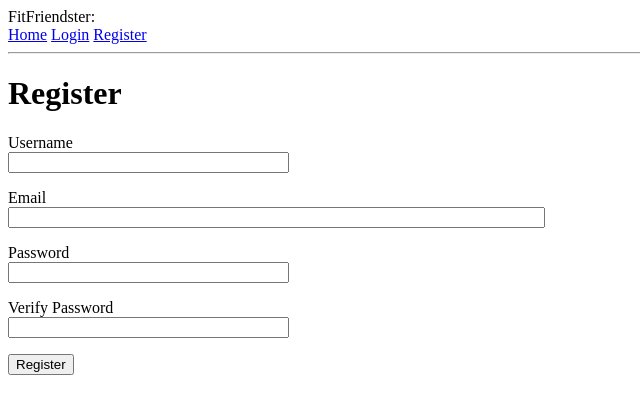
After one commit to brandonlum/fitfriendster-backend, a Flask app: page /register in a window 1280 px wide. The commit adds this page. Shown: the top 414 px of the page, without its empty margins (0-640 px from the left). Run offline with Flask 2, Linux system fonts and the light colour scheme.

Commit message:
Added ability to login, register, and logout

```diff
--- a/app/forms.py
+++ b/app/forms.py
@@ -1,9 +1,28 @@
 from flask_wtf import FlaskForm
 from wtforms import StringField, PasswordField, BooleanField, SubmitField
-from wtforms.validators import DataRequired
+from wtforms.validators import DataRequired, ValidationError, Email, EqualTo
+from app.models import User
 
 class LoginForm(FlaskForm):
     username = StringField('Username', validators=[DataRequired()])
     password = PasswordField('Password', validators=[DataRequired()])
     remember_me = BooleanField('Remember Me')
     submit = SubmitField('Sign In')
+
+
+class RegistrationForm(FlaskForm):
+    username = StringField('Username', validators=[DataRequired()])
+    email = StringField('Email', validators=[DataRequired(), Email()])
+    password = PasswordField('Password', validators=[DataRequired()])
+    password2 = PasswordField('Verify Password', validators=[DataRequired(), EqualTo('password')])
+    submit = SubmitField('Register')
+
+    def validate_username(self, username):
+        user = User.query.filter_by(username=username.data).first()
+        if user is not None:
+            raise ValidationError('Username taken')
+
+    def validate_email(self, email):
+        user = User.query.filter_by(email=email.data).first()
+        if user is not None:
+            raise ValidationError('Email already used')
--- a/app/models.py
+++ b/app/models.py
@@ -6,6 +6,8 @@ from flask_login import UserMixin
 class User(UserMixin, db.Model):
     id = db.Column(db.Integer, primary_key=True)
     username = db.Column(db.String(64), index=True, unique=True)
+    first_name = db.Column(db.String(32))
+    last_name = db.Column(db.String(32))
     email = db.Column(db.String(64), index=True, unique=True)
     password_hash = db.Column(db.String(128))
     active = db.Column(db.Boolean)
--- a/app/routes.py
+++ b/app/routes.py
@@ -1,6 +1,6 @@
 from flask import render_template, flash, redirect, url_for, request
-from app import app
-from app.forms import LoginForm
+from app import app, db
+from app.forms import LoginForm, RegistrationForm
 from flask_login import current_user, login_user, logout_user, login_required
 from app.models import User
 from werkzeug.urls import url_parse
@@ -36,10 +36,10 @@ def login():
             return redirect(url_for('login'))
         login_user(user, remember=form.remember_me.data)
         next_page = request.args.get('next')
-        if not next_page or url_parse(next_page).netlock != '':
+        if not next_page or url_parse(next_page).netloc != '':
             next_page = url_for('index')
         return redirect(next_page)
-        # return redirect (url_for('index'))
+        return redirect (url_for('index'))
     return render_template('login.html', title="Sign In", form=form)
 
 
@@ -48,3 +48,30 @@ def login():
 def logout():
     logout_user()
     return redirect(url_for('index'))
+
+
+
+@app.route('/register', methods=['GET', 'POST'])
+def register():
+    if current_user.is_authenticated:
+        return redirect(url_for('index'))
+    form = RegistrationForm()
+    if form.validate_on_submit():
+        user = User(username=form.username.data, email=form.email.data)
+        user.set_password(form.password.data)
+        db.session.add(user)
+        db.session.commit()
+        flash('Welcome to FitFriendster' + form.username.data)
+        return redirect(url_for('login'))
+    return render_template('register.html', title='Register', form=form)
+
+
+@app.route('/user/<username>')
+@login_required
+def user(username):
+    user = User.query.filter_by(username=username).first_or_404()
+    posts = [
+        {'author': user, 'body': 'Test Post 1'},
+        {'author': user, 'body': 'Test Post 2'}
+    ]
+    return render_template('user.html', user=user, posts=posts)
--- a/app/templates/base.html
+++ b/app/templates/base.html
@@ -8,9 +8,11 @@
             FitFriendster:<br>
             <a href="{{ url_for('index') }}">Home</a>
             {% if current_user.is_anonymous %}
-            <a href="{{ url_for('login') }}">Login</a>
+                <a href="{{ url_for('login') }}">Login</a>
+                <a href="{{ url_for('register') }}">Register</a>
             {% else %}
-            <a href="{{ url_for('logout') }}">Logout</a>
+                <a href="{{ url_for('user', username=current_user.username) }}">Profile</a>
+                <a href="{{ url_for('logout') }}">Logout</a>
             {% endif %}
         </div>
         <hr>
--- a/app/templates/login.html
+++ b/app/templates/login.html
@@ -28,5 +28,7 @@
 
     </form>
 
+    <p>New User? <a href="{{ url_for('register') }}">Click to Register!</a></p>
+
 
 {% endblock %}
--- /dev/null
+++ b/app/templates/register.html
@@ -0,0 +1,45 @@
+{% extends "base.html" %}
+
+{% block content %}
+    <h1>Register</h1>
+    <form action="" method="POST">
+        {{ form.hidden_tag() }}
+        <p>
+            {{ form.username.label }}<br>
+            {{ form.username(size=32) }}<br>
+            {% for error in form.username.errors %}
+                <span style="color: red;"> [{{ error }}]</span>
+            {% endfor %}
+        </p>
+
+        <p>
+            {{ form.email.label }}<br>
+            {{ form.email(size=64) }}<br>
+            {% for error in form.email.errors %}
+                <span style="color: red;"> [{{ error }}]</span>
+            {% endfor %}
+        </p>
+
+        <p>
+            {{ form.password.label }}<br>
+            {{ form.password(size=32) }}<br>
+            {% for error in form.password.errors %}
+                <span style="color: red;"> [{{ error }}]</span>
+            {% endfor %}
+        </p>
+
+        <p>
+            {{ form.password2.label }}<br>
+            {{ form.password2(size=32) }}<br>
+            {% for error in form.password2.errors %}
+                <span style="color: red;"> [{{ error }}]</span>
+            {% endfor %}
+        </p>
+
+        <p> {{ form.submit() }}</p>
+
+
+    </form>
+
+
+{% endblock %}
```
Also changed, not shown: app/templates/index.html (+7 -5 lines), app/templates/user.html (added, +12 -0 lines), migrations/versions/1b1ee0ffab77_.py (added, +30 -0 lines), app.db, package-lock.json (added), 2 other files.
